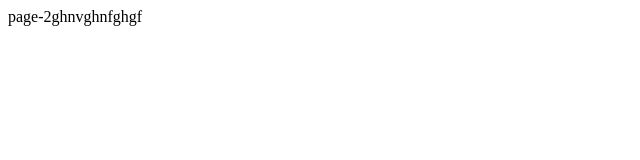
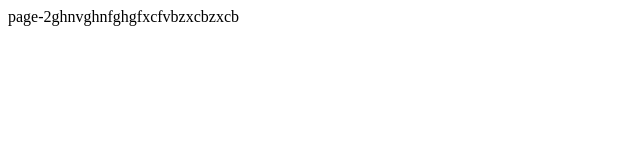
Before and after one commit to cucumars/0509-ex2, a plain HTML site: page page-2.html in a window 1280 px wide. Shown: the whole page, without its empty margins (0-640 px from the left). Drawn offline with Linux system fonts and the light colour scheme.

Commit message:
Update page-2.html

```diff
--- a/page-2.html
+++ b/page-2.html
@@ -7,6 +7,6 @@
     <title>Document</title>
 </head>
 <body>
-    page-2ghnvghnfghgf
+    page-2ghnvghnfghgfxcfvbzxcbzxcb
 </body>
 </html>
```
